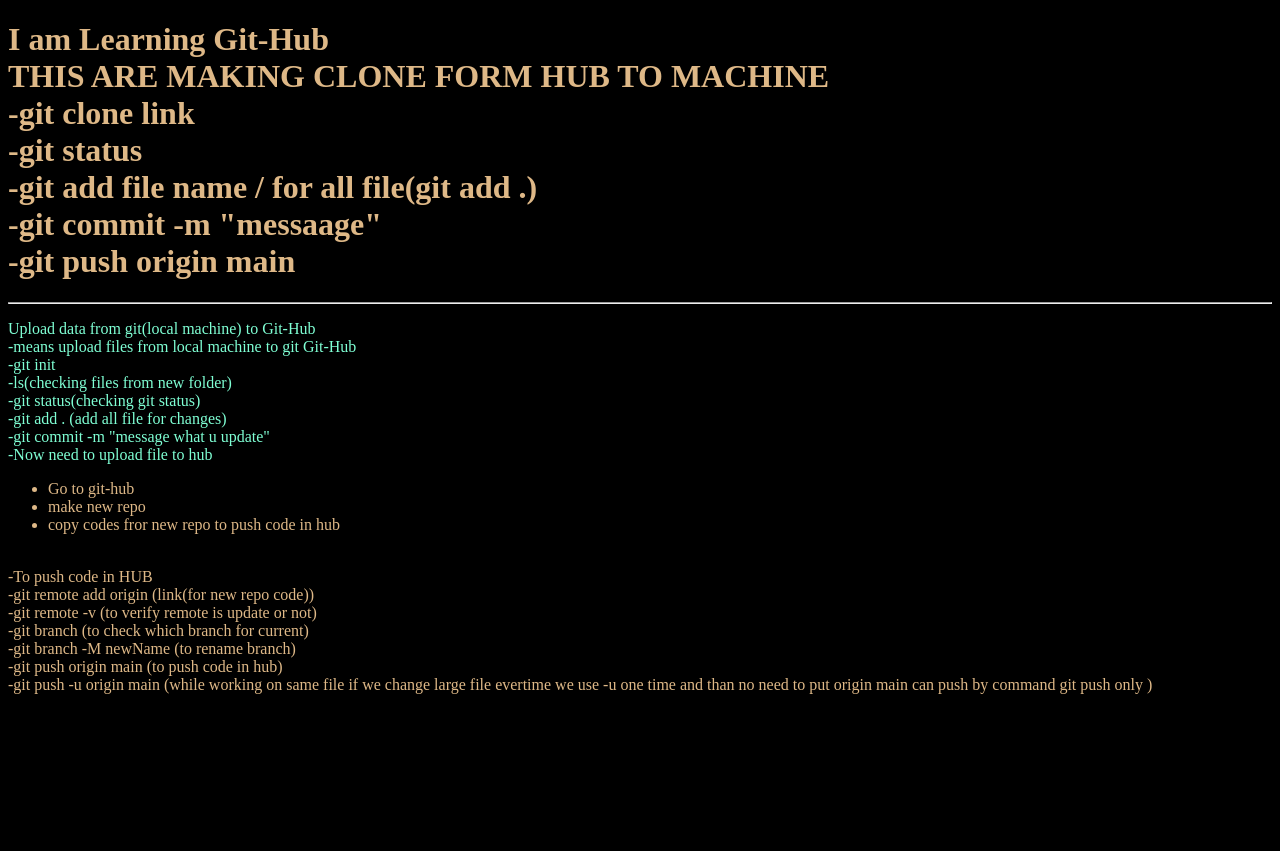
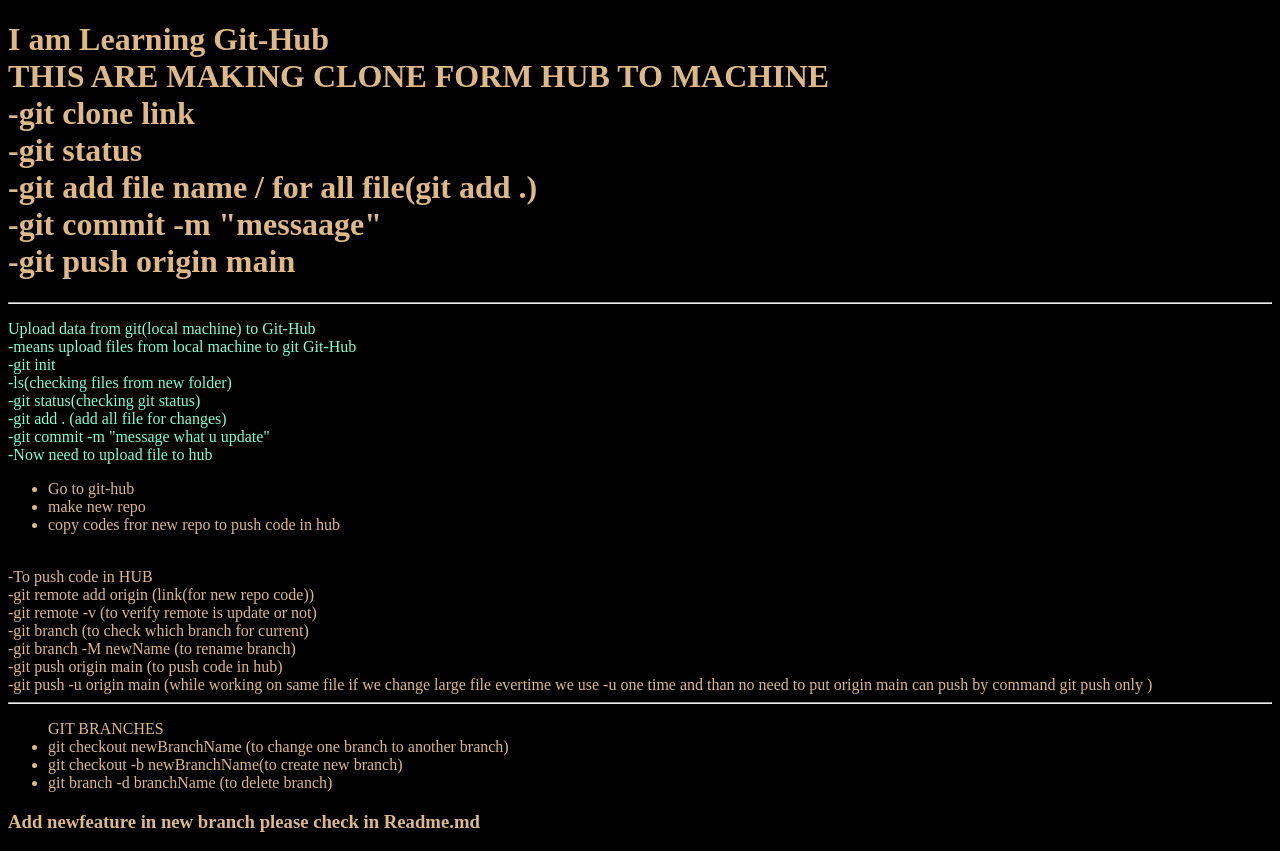
Before and after one commit to Priyo61/git-hub-notes, a plain HTML site: page index.html in a window 1280 px wide. Before the commit the page ends 800 px from the top, so only its background shows below. Drawn offline with Linux system fonts and the light colour scheme.

Commit message:
add new more notes

```diff
--- a/index.html
+++ b/index.html
@@ -37,7 +37,17 @@
         -git branch -M newName (to rename branch)<br>
         -git push origin main (to push code in hub)<br>
         -git push -u origin main (while working on same file if we change large file evertime we use -u one time and than no need to put origin main can push by command git push only )<br>
+        <hr>
+        <ul>
+            GIT BRANCHES
+            <li>
+             git checkout newBranchName (to change one branch to another branch)
+            </li>
+            <li>git checkout -b newBranchName(to create new branch)</li>
+            <li>git branch -d branchName (to delete branch)</li>
+        </ul>
 
+        <h3>Add newfeature in new branch please check in Readme.md</h3>
 
 
 
```
